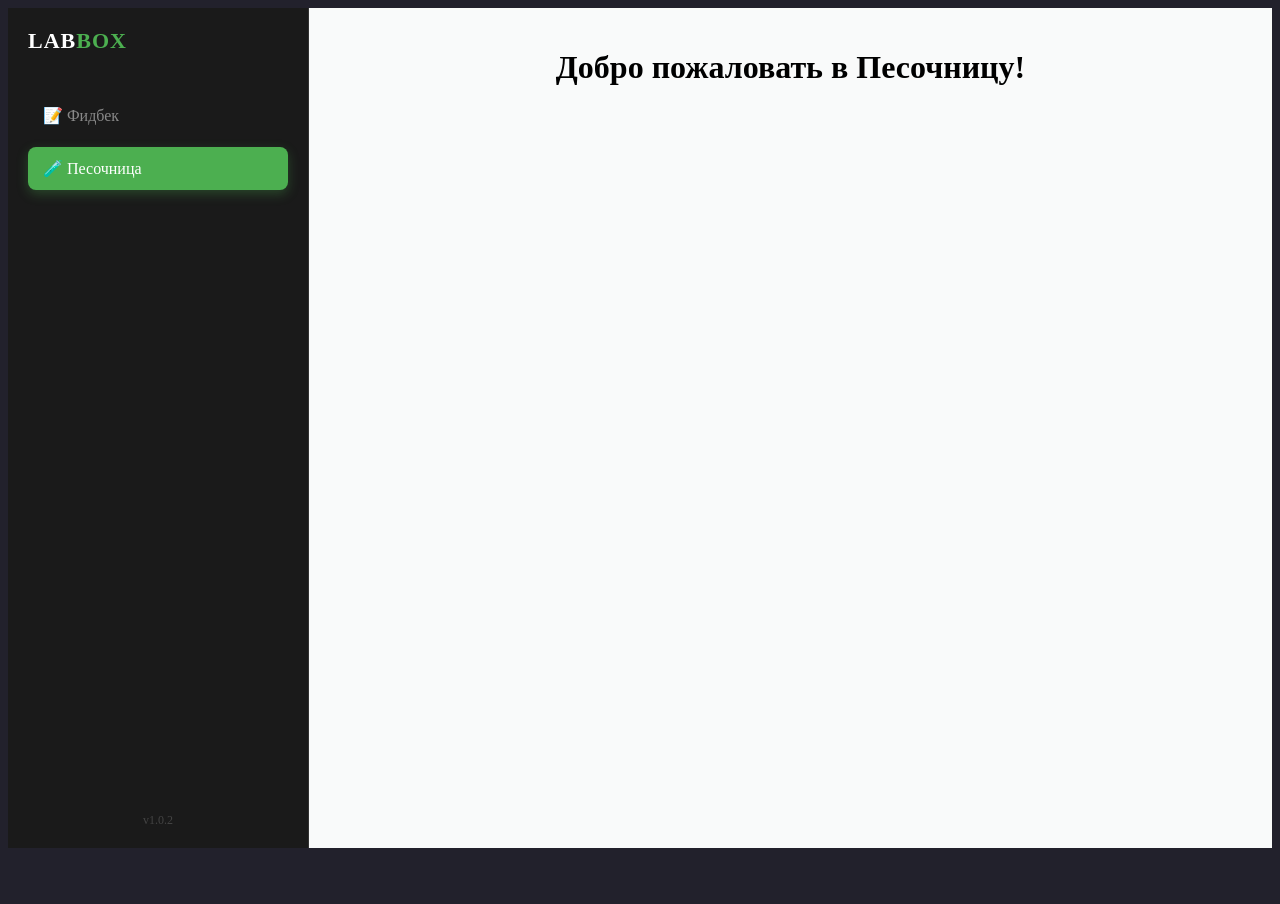
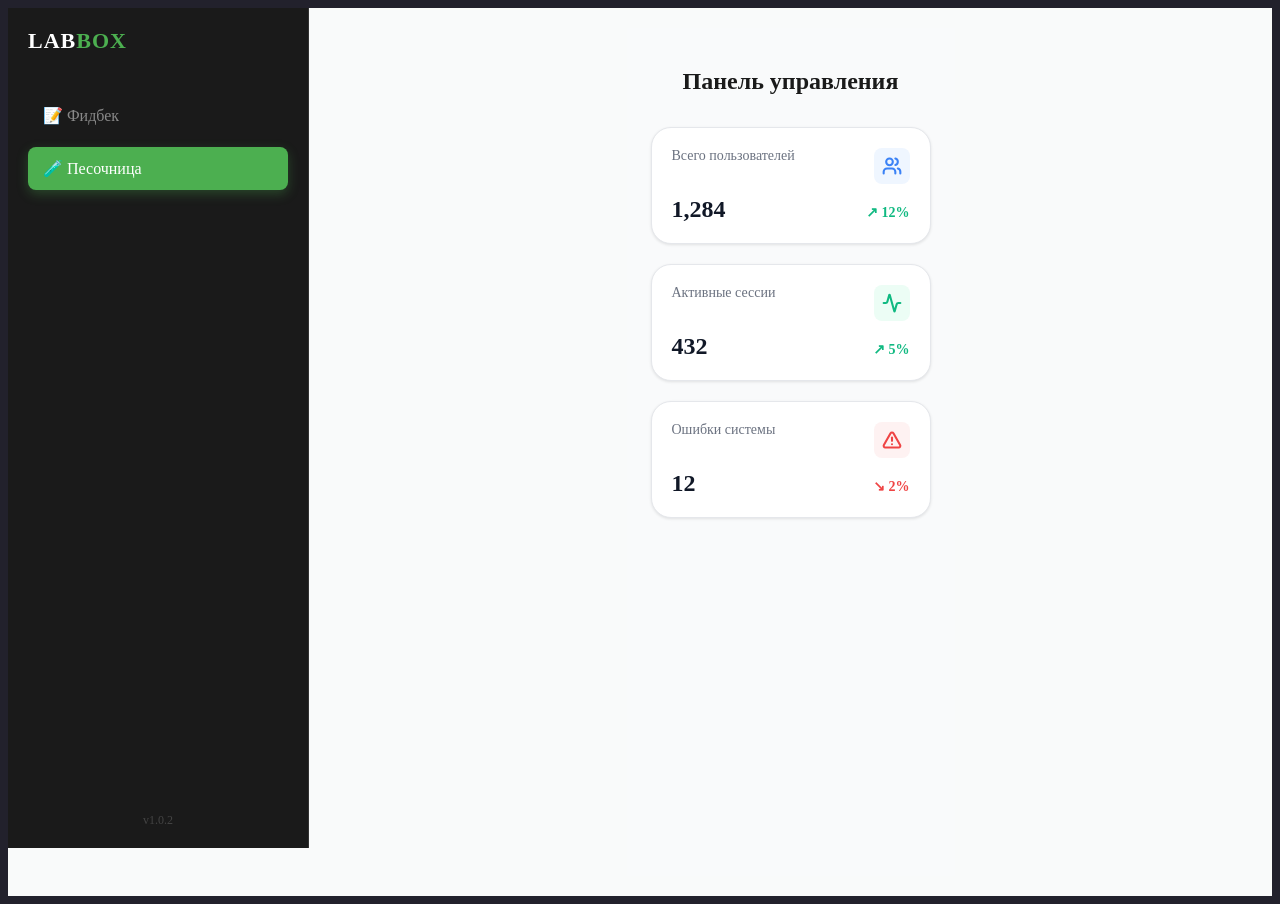
Before and after one commit to LGalushka/React-UI-Lab, a React (Vite) app: page /sandbox in a window 1280 px wide. Before the commit the page ends 856 px from the top, so only its background shows below. Built offline with nearby package versions, Linux system fonts and the light colour scheme.

Commit message:
feat: add statcard component and sandboxpage dashboard grid

```diff
--- a/package.json
+++ b/package.json
@@ -10,6 +10,7 @@
     "preview": "vite preview"
   },
   "dependencies": {
+    "lucide-react": "^0.563.0",
     "react": "^19.2.0",
     "react-dom": "^19.2.0",
     "react-router-dom": "^7.13.0"
--- a/src/components/ui/StatCard/StatCard.module.css
+++ b/src/components/ui/StatCard/StatCard.module.css
@@ -0,0 +1,80 @@
+.card {
+  background: #ffffff;
+  border-radius: 20px;
+  padding: 20px;
+  border: 1px solid #e5e7eb;
+  box-shadow: 0 1px 3px rgba(0, 0, 0, 0.1);
+  transition: transform 0.2s ease, box-shadow 0.2s ease;
+  display: flex;
+  flex-direction: column;
+  gap: 12px;
+}
+
+/* Эффект при наведении - Dashboard должен быть отзывчивым! */
+.card:hover {
+  transform: translateY(-4px);
+  box-shadow: 0 10px 15px -3px rgba(0, 0, 0, 0.1);
+}
+
+.header {
+  display: flex;
+  justify-content: space-between;
+  align-items: flex-start;
+}
+
+.label {
+  color: #6b7280;
+  font-size: 0.875rem;
+  font-weight: 500;
+}
+
+.iconWrapper {
+  padding: 8px;
+  border-radius: 8px;
+  display: flex;
+  align-items: center;
+  justify-content: center;
+}
+
+.content {
+  display: flex;
+  align-items: baseline;
+  justify-content: space-between;
+}
+
+.value {
+  font-size: 1.5rem;
+  font-weight: 700;
+  color: #111827;
+  margin: 0;
+}
+
+/* Стили для тренда */
+.up { color: #10b981; font-size:  0.875rem; font-weight: 600; }
+.down { color: #ef4444; font-size:  0.875rem; font-weight: 600; }
+
+/* Тема и варианты цветов */
+
+/* Primary - Синий */
+.primary .iconWrapper {
+  background-color: #eff6ff;
+  color: #3b82f6;
+}
+
+/* Success - Зеленый */
+.success .iconWrapper {
+  background-color: #ecfdf5;
+  color: #10b981;
+}
+
+/* Warning - Оранжевый */
+.warning .iconWrapper {
+  background-color: #fffbeb;
+  color: #f59e0b;
+}
+
+/* Danger - Красный */
+.danger .iconWrapper {
+  background-color: #fef2f2;
+  color: #ef4444;
+}
--- a/src/components/ui/StatCard/StatCard.tsx
+++ b/src/components/ui/StatCard/StatCard.tsx
@@ -0,0 +1,44 @@
+import type React from "react";
+import styles from './StatCard.module.css';
+
+
+
+export type ColorVariant = 'primary' | 'success' | 'warning' | 'danger';
+
+interface StatCardProps {
+  label: string;
+  value: string | number;
+  icon: React.ElementType;
+  trend?: {
+    value: number;
+    isPositive: boolean;
+  };
+  variant?: ColorVariant;
+}
+
+export const StatCard: React.FC<StatCardProps> = ({
+  label,
+  value,
+  icon: Icon,
+  trend,
+  variant = 'primary'
+}) => {
+  return (
+  <div className={`${styles.card} ${styles[variant]}`}>
+    <div className={styles.header}>
+      <span className={styles.label}>{label}</span>
+      <div className={ styles.iconWrapper }>
+        <Icon size={20} strokeWidth={2.5} />
+      </div>
+    </div>
+    <div className={styles.content}>
+      <h3 className={styles.value}>{value}</h3>
+      {trend && (
+        <span className={trend.isPositive ? styles.up : styles.down}>
+          {trend.isPositive ? '↗' : '↘'} {trend.value}%
+        </span>
+      )}
+    </div>
+  </div>
+  );
+};
--- a/src/pages/SandboxPage/SandboxPage.module.css
+++ b/src/pages/SandboxPage/SandboxPage.module.css
@@ -0,0 +1,21 @@
+.container {
+  padding: 24px;
+  background-color: #f9fafb;
+  min-height: 100vh;
+}
+
+.title {
+  margin-bottom: 32px;
+  font-size: 1.5rem;
+  font-weight: 700;
+  color: #1a1a1a;
+  text-align: center;
+}
+
+.grid {
+  display: grid;
+  /* auto-fill сам решит, сколько карточек влезет в ряд */
+  /* 280px — минимальная ширина, при которой карточка выглядит ок */
+  grid-template-columns: repeat(auto-fill, minmax(280px, 1fr));
+  gap: 20px;
+}
--- a/src/pages/SandboxPage/SandboxPages.tsx
+++ b/src/pages/SandboxPage/SandboxPages.tsx
@@ -1,9 +1,38 @@
-const SandboxPages = () => {
+import React from "react";
+import { StatCard } from "../../components/ui/StatCard/StatCard";
+import styles from './SandboxPage.module.css';
+import { Users, Activity, AlertTriangle } from "lucide-react";
+
+const SandboxPages: React.FC = () => {
   return (
-    <>
-    <h1>Добро пожаловать в Песочницу!</h1>
-    </>
-  )
-}
+    <div className={styles.container}>
+      <h1 className={styles.title}>Панель управления</h1>
+
+      <div className={styles.grid}>
+        <StatCard
+        label="Всего пользователей"
+        value='1,284'
+        variant="primary"
+        icon={Users}
+        trend={{ value: 12, isPositive: true }}
+        />
+        <StatCard
+        label="Активные сессии"
+        value='432'
+        variant="success"
+        icon={Activity}
+        trend={{ value: 5, isPositive: true }}
+        />
+        <StatCard
+        label="Ошибки системы"
+        value='12'
+        variant='danger'
+        icon={AlertTriangle}
+        trend={{ value: 2, isPositive: false }}
+        />
+      </div>
+    </div>
+  );
+};
 
 export default SandboxPages;
```
Also changed, not shown: 1 other file (tests, documents, lock files or other folders).
